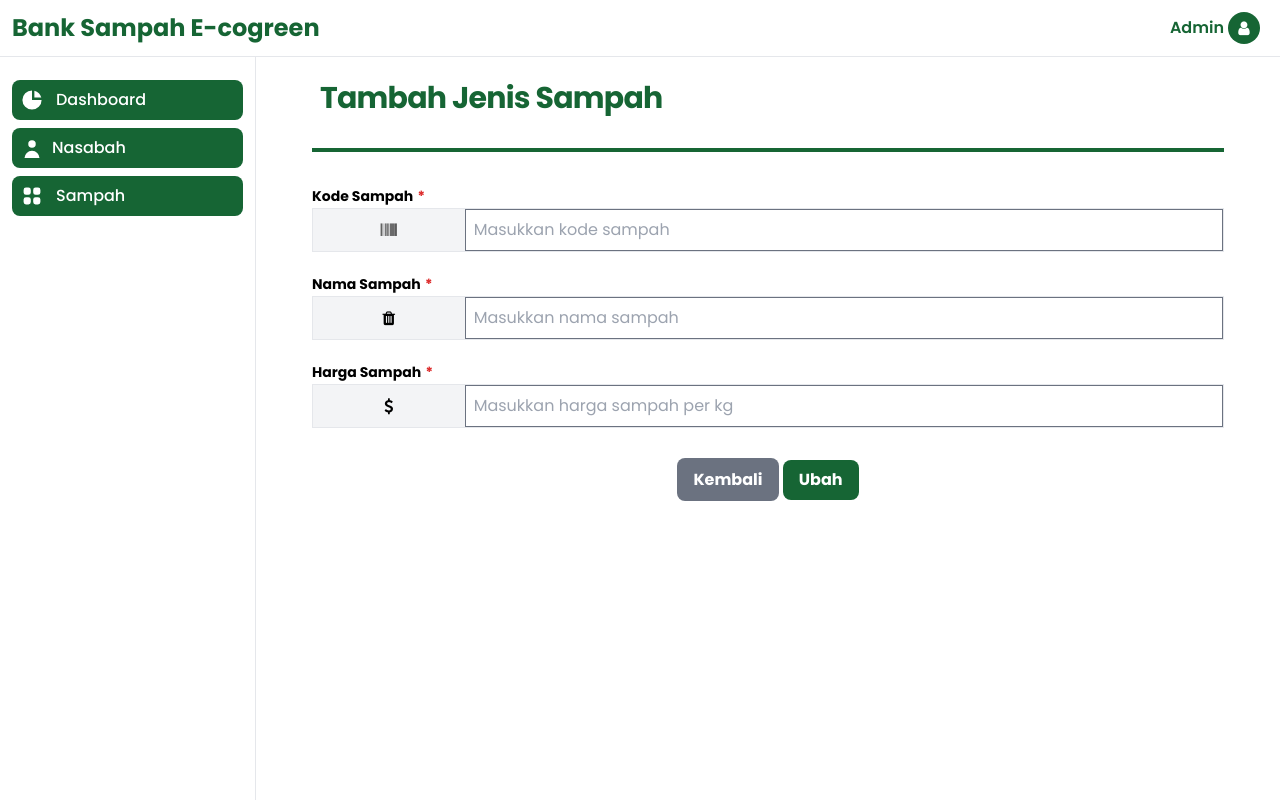
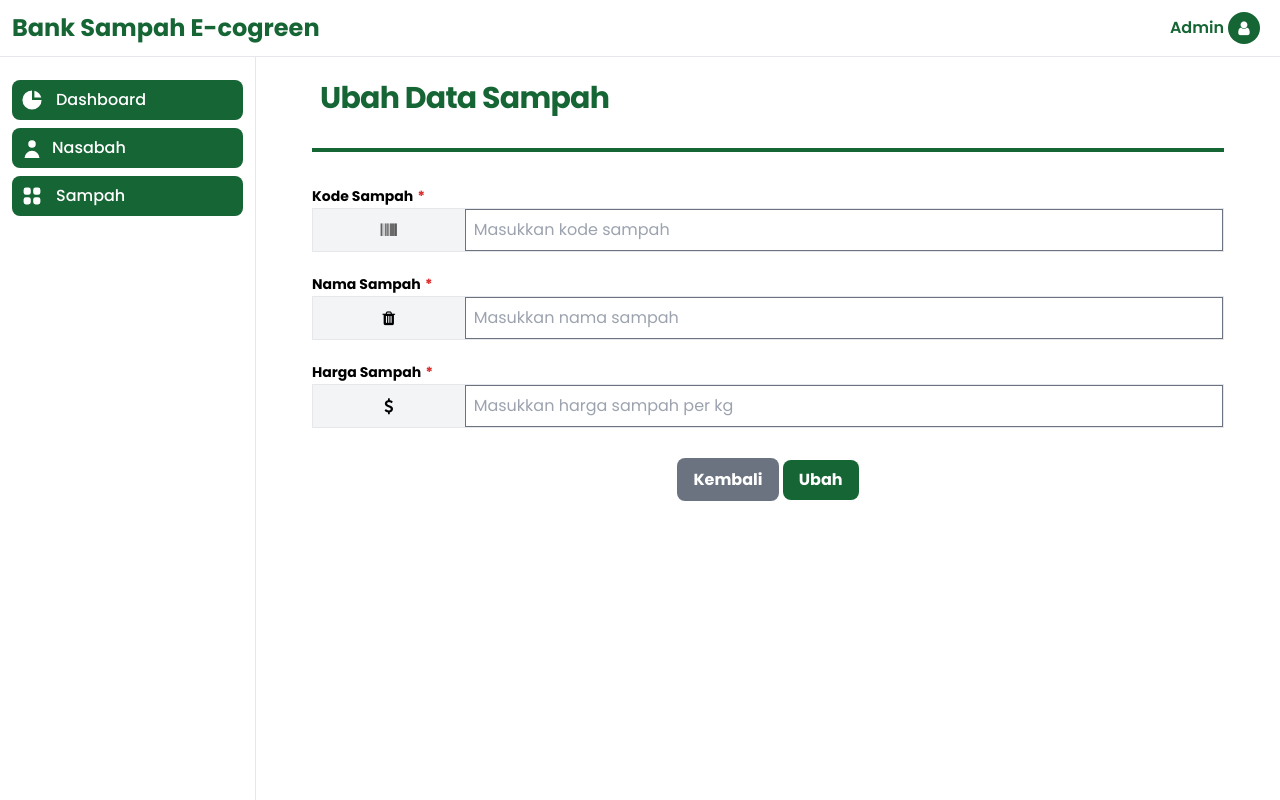
Before and after one commit to rosnawati30/bank-sampah, a PHP site: the page made by app/Views/sampah/sampah_update.php in a window 1280 px wide. Run offline with PHP 8.4, Linux system fonts and the light colour scheme; the template is opened without the code that fills it, so the values that code supplies are empty; some libraries are stand-ins or nearby versions.

Commit message:
fix title

```diff
--- a/app/Views/sampah/sampah_add.php
+++ b/app/Views/sampah/sampah_add.php
@@ -5,7 +5,7 @@
   <div class="container h-full px-6 py-6">
         <nav class="lg:flex lg:items-center lg:justify-between">
             <div class="max-w-screen-xl flex flex-wrap mx-2 p-4 ">
-                 <h2 class="text-2xl font-bold leading-7 text-green-800 sm:truncate sm:text-3xl sm:tracking-tight">Tambah Jenis Sampah</h2>
+                 <h2 class="text-2xl font-bold leading-7 text-green-800 sm:truncate sm:text-3xl sm:tracking-tight">Tambah Data Sampah</h2>
             </div>
         </nav>
 
--- a/app/Views/sampah/sampah_update.php
+++ b/app/Views/sampah/sampah_update.php
@@ -5,7 +5,7 @@
   <div class="container h-full px-6 py-6">
         <nav class="lg:flex lg:items-center lg:justify-between">
             <div class="max-w-screen-xl flex flex-wrap mx-2 p-4 ">
-                 <h2 class="text-2xl font-bold leading-7 text-green-800 sm:truncate sm:text-3xl sm:tracking-tight">Tambah Jenis Sampah</h2>
+                 <h2 class="text-2xl font-bold leading-7 text-green-800 sm:truncate sm:text-3xl sm:tracking-tight">Ubah Data Sampah</h2>
             </div>
         </nav>
 
```
